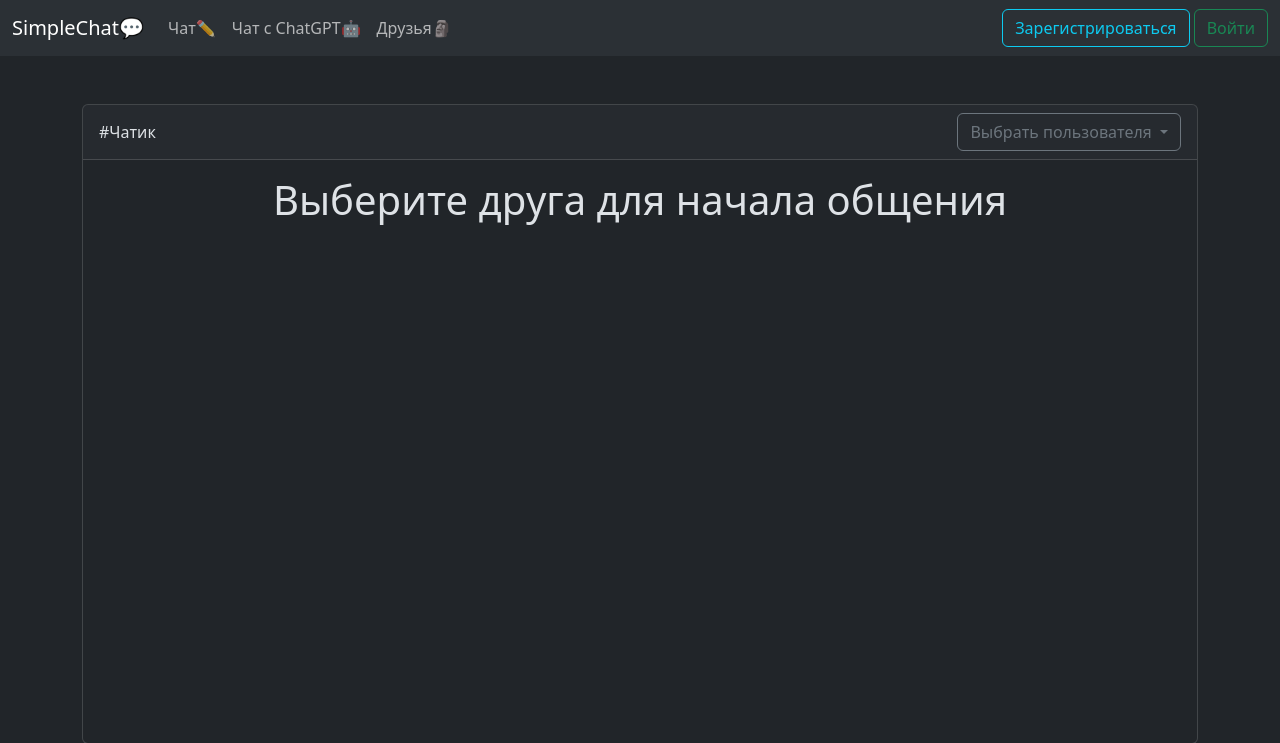
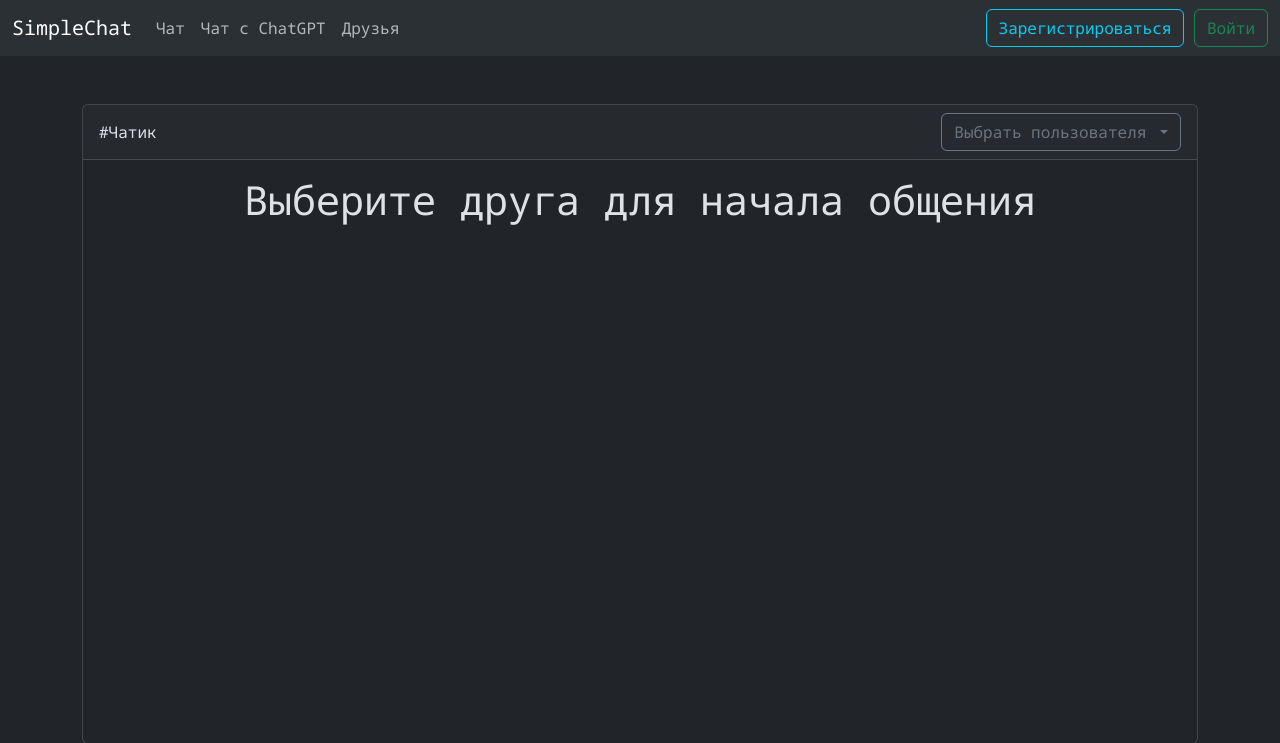
Before and after one commit to Sashayerty/Messenger, a Python web app: template templates/chat.html in a window 1280 px wide. Shown: the top 743 px of the page. Run offline with Jinja, Linux system fonts and the light colour scheme; the template is opened without the code that fills it, so the values that code supplies are empty.

Commit message:
Не итоговый коммит
Изменил UI

```diff
--- a/data/firebase_admin.py
+++ b/data/firebase_admin.py
@@ -5,7 +5,7 @@ from firebase_admin import db
 
 class FirebaseAdmin():
     def __init__(self) -> None:
-        self.cred = credentials.Certificate("api_keys/simplechat-39233-firebase-adminsdk-1e0ku-2bcaa707e7.json")
+        self.cred = credentials.Certificate("api_keys/simplechat-39233-firebase-adminsdk-1e0ku-23879c078d.json")
         self.default_app = firebase_admin.initialize_app(self.cred, {
 	        'databaseURL': 'https://simplechat-39233-default-rtdb.europe-west1.firebasedatabase.app/',
             'storageBucket' : 'storage-bucket-local-name'
--- a/main.py
+++ b/main.py
@@ -13,6 +13,7 @@ from firebase_admin import db
 from data.firebase_admin import *
 from werkzeug.utils import secure_filename
 import os
+from data.random_ava import generate_image
 
 """Константы"""
 
@@ -40,7 +41,6 @@ def upload_file():
 # Главная страница
 
 @app.route('/')
-@app.route('/index')
 def index():
     return render_template('index.html', title='SimpleChat')
 
--- a/templates/base.html
+++ b/templates/base.html
@@ -10,23 +10,37 @@
     <title>{{title}}</title>
 </head>
 <body>
+  <style type="text/css">
+    /* noto-sans-mono-regular - cyrillic_latin */
+    @font-face {
+      font-display: swap; /* Check https://developer.mozilla.org/en-US/docs/Web/CSS/@font-face/font-display for other options. */
+      font-family: 'Noto Sans Mono';
+      font-style: normal;
+      font-weight: 400;
+      src: url('../fonts/noto-sans-mono-v30-cyrillic_latin-regular.woff2') format('woff2'); /* Chrome 36+, Opera 23+, Firefox 39+, Safari 12+, iOS 10+ */
+    }
+
+    body {
+      font-family: 'Noto Sans Mono';
+    }
+  </style>
     <header class="header">
         <nav class="navbar navbar-expand-lg bg-body-tertiary">
             <div class="container-fluid">
-              <a class="navbar-brand" href="/">SimpleChat💬</a>
+              <a class="navbar-brand" href="/">SimpleChat</a>
               <button class="navbar-toggler" type="button" data-bs-toggle="collapse" data-bs-target="#navbarSupportedContent" aria-controls="navbarSupportedContent" aria-expanded="false" aria-label="Toggle navigation">
                 <span class="navbar-toggler-icon"></span>
               </button>
               <div class="collapse navbar-collapse" id="navbarSupportedContent">
                 <ul class="navbar-nav me-auto mb-2 mb-lg-0">
                   <li class="nav-item">
-                    <a class="nav-link" href="/chat">Чат✏️</a>
+                    <a class="nav-link" href="/chat">Чат</a>
                   </li>
                   <li class="nav-item">
-                    <a class="nav-link" href="/chatgpt">Чат с ChatGPT🤖</a>
+                    <a class="nav-link" href="/chatgpt">Чат с ChatGPT</a>
                   </li>
                   <li class="nav-item">
-                    <a class="nav-link" href="/friends">Друзья🗿</a>
+                    <a class="nav-link" href="/friends">Друзья</a>
                   </li>
                 </ul>
                 {% if current_user.is_authenticated %}
```
Also changed, not shown: data/AI.py (+5 -2 lines), data/random_ava.py (added, +17 -0 lines), fonts/fira-code-v22-cyrillic_latin-regular.woff2 (added), fonts/noto-sans-mono-v30-cyrillic_latin-regular.woff2 (added), 1 other file.
